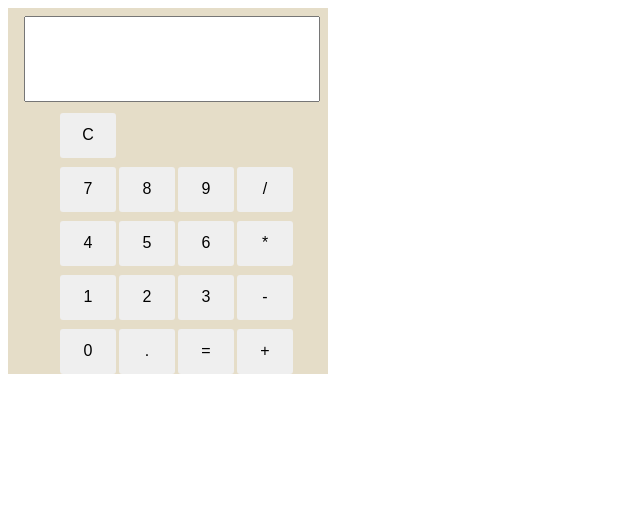
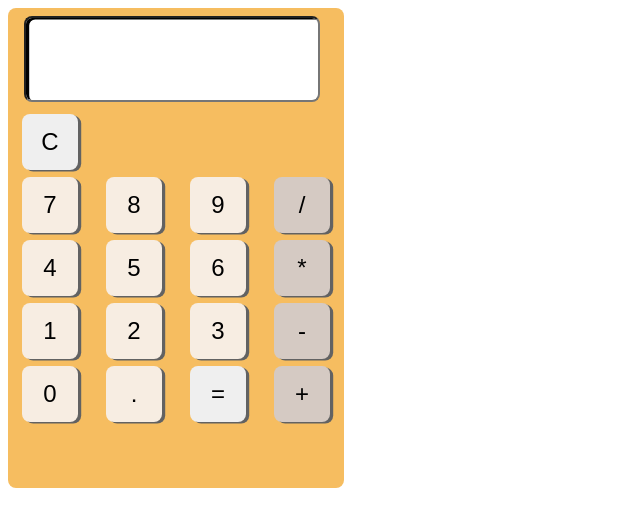
Before and after one commit to flwedu/desafio_calculadora, a website built with webpack: page src/index.html in a window 1280 px wide. Shown: the whole page, without its empty margins (0-640 px from the left). Built offline with nearby package versions, Linux system fonts and the light colour scheme.

Commit message:
style: change styles

```diff
--- a/src/style/main.scss
+++ b/src/style/main.scss
@@ -1,17 +1,25 @@
+$color__bg: #f6bd60;
+$color__numbers: #f7ede2;
+$color__signal: #d5cac3;
+$color__shadow: #626262;
+$size__button: 3.5rem;
+$size__font: 1.5rem;
+$size__app: 30rem;
+
 .app {
-  width: 20rem;
+  height: $size__app;
+  width: calc($size__app * 0.7);
   display: grid;
-  grid-template-rows: 2fr repeat(4, 1fr);
-  gap: 3px;
-  justify-items: center;
-  background-color: #e5ddc8;
+  grid-template-rows: 1fr repeat(6, 1fr);
+  background-color: $color__bg;
+  border-radius: 0.5rem;
 }
 
 .row {
+  display: grid;
+  grid-template-columns: repeat(4, 1fr);
   justify-items: center;
-  display: grid;
-  gap: 3px;
-  grid-template-columns: repeat(4, 1fr);
+  align-items: center;
 }
 /* Display */
 #display {
@@ -19,23 +27,30 @@
   font-size: 1.5rem;
   width: 18rem;
   height: 5rem;
-
+  border-radius: 0.5rem;
   text-align: end;
+  box-shadow: inset 0.2rem 0.1rem;
 }
 
 /* Buttons */
 input[type="button"] {
-  font-size: 1rem;
+  font-size: $size__font;
   border: none;
-  border-radius: 3px;
-  width: 3.5rem;
-  height: 2.8rem;
+  border-radius: 0.5rem;
+  width: $size__button;
+  height: $size__button;
+  box-shadow: 0.2rem 0.1rem $color__shadow;
+
+  &:active {
+    box-shadow: none;
+    transform: translateY(4px);
+  }
 }
 
-input.number {
-  background-color: #b1d4e0;
+.button {
+  background-color: $color__numbers;
 }
 
-input.operator {
-  background-color: #2e8bc0;
+.signal {
+  background-color: $color__signal;
 }
```
